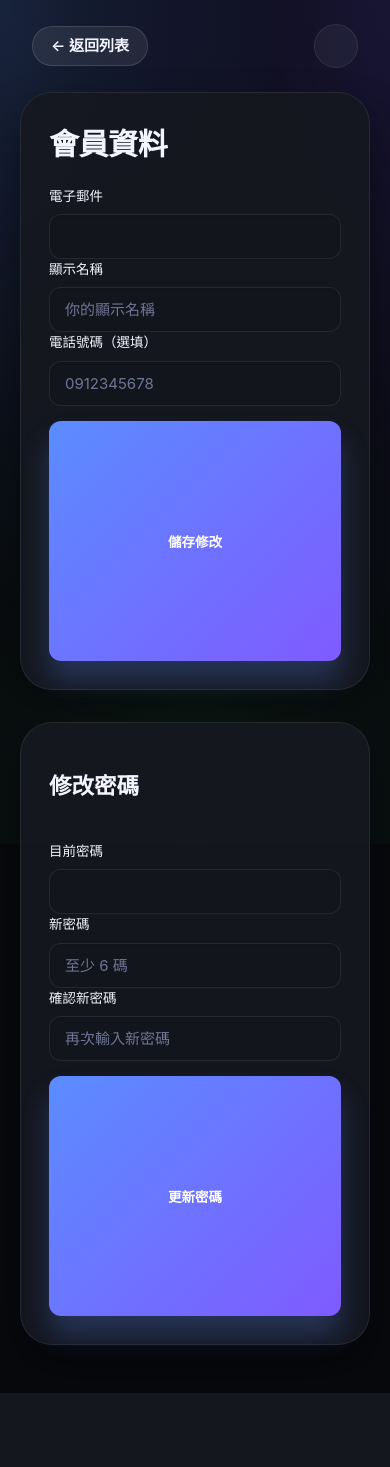
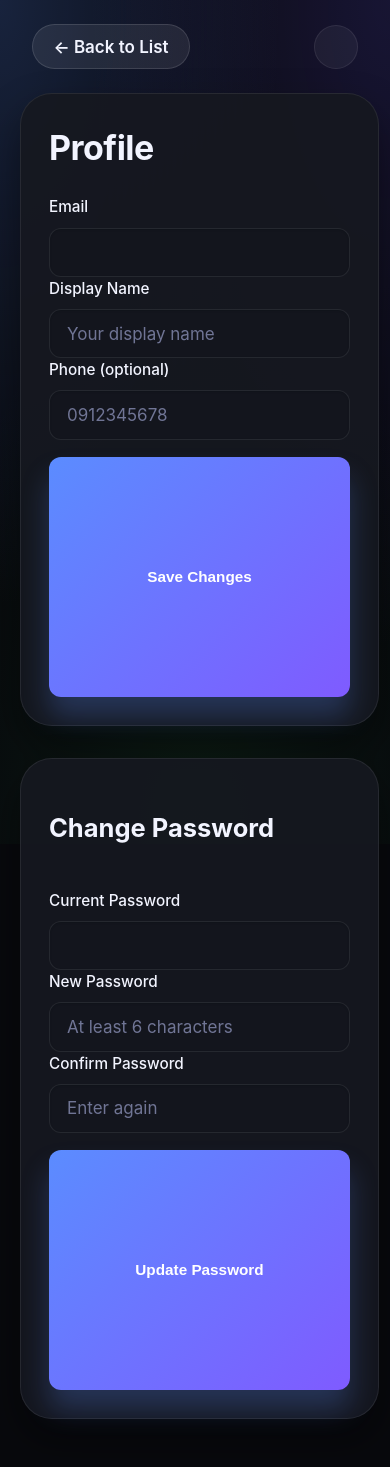
Before and after one commit to slannister/trade-ticket-project, a Flask app: page /profile in a window 390 px wide. Before the commit the page ends 1393 px from the top, so only its background shows below. Run offline with Flask 3, Linux system fonts and the light colour scheme.

Commit message:
feat: improve UI and add i18n for profile page
- Remove "查看詳情" button from listing cards (entire card is clickable)
- Add responsive CSS for mobile/tablet with better breakpoints
- Add i18n support to profile page with data-i18n attributes
- Add data-i18n-placeholder support for input placeholders
- Fix nav sidebar items with proper i18n

Co-Authored-By: Claude Opus 4.7 <noreply@anthropic.com>

```diff
--- a/static/css/styles.css
+++ b/static/css/styles.css
@@ -637,6 +637,79 @@ body[data-theme='light'] .account-menu-item {
     gap: 1rem;
   }
 
+  .listing-grid {
+    grid-template-columns: repeat(auto-fill, minmax(200px, 1fr));
+    gap: 1rem;
+  }
+}
+
+@media (max-width: 540px) {
+  .app-sidebar {
+    padding: 16px;
+  }
+
+  .sidebar-brand h1 {
+    font-size: 1.2rem;
+  }
+
+  .listing-grid {
+    grid-template-columns: repeat(auto-fill, minmax(160px, 1fr));
+    gap: 0.8rem;
+  }
+
+  .listing-card {
+    padding: 1rem;
+  }
+
+  .listing-card-title {
+    font-size: 0.95rem;
+  }
+
+  .listing-card-meta {
+    font-size: 0.75rem;
+  }
+
+  .listing-card-description {
+    display: none;
+  }
+
+  .listing-card-footer {
+    flex-direction: column;
+    align-items: flex-start;
+    gap: 0.5rem;
+  }
+
+  .listing-card-price {
+    flex-direction: column;
+    gap: 0.25rem;
+  }
+
+  .price-label {
+    font-size: 0.7rem;
+  }
+
+  .price-value {
+    font-size: 1rem;
+  }
+
+  .listing-card-favorite {
+    width: 32px;
+    height: 32px;
+  }
+
+  .panel-heading h2 {
+    font-size: 1.25rem;
+  }
+
+  .form-actions {
+    flex-direction: column;
+  }
+
+  .form-actions .primary {
+    width: 100%;
+  }
+}
+
   .header-top {
     flex-direction: column;
     align-items: flex-start;
--- a/static/js/i18n/en.js
+++ b/static/js/i18n/en.js
@@ -11,6 +11,7 @@ export default {
   edit: 'Edit',
   close: 'Close',
   back: 'Back',
+  backToList: '← Back to List',
   submit: 'Submit',
   search: 'Search',
   clear: 'Clear',
@@ -22,6 +23,11 @@ export default {
   myListings: 'My Listings',
   myFavorites: 'My Favorites',
   myMessages: 'My Messages',
+  nav: {
+    messages: 'My Messages',
+    myListings: 'My Listings',
+    myFavorites: 'My Favorites'
+  },
   memberProfile: 'Profile',
   logout: 'Logout',
   loginRegister: 'Login / Register',
@@ -186,6 +192,7 @@ export default {
 
   // Profile
   profile: {
+    pageTitle: 'Profile - TikSwap',
     title: 'Profile',
     email: 'Email',
     displayName: 'Display Name',
@@ -197,8 +204,14 @@ export default {
     passwordSection: 'Change Password',
     currentPassword: 'Current Password',
     newPassword: 'New Password',
+    newPasswordPlaceholder: 'At least 6 characters',
+    confirmPassword: 'Confirm Password',
+    confirmPasswordPlaceholder: 'Enter again',
     updatePassword: 'Update Password',
-    passwordUpdated: 'Password updated'
+    passwordUpdated: 'Password updated',
+    passwordMismatch: 'Passwords do not match',
+    loadFailed: 'Failed to load profile',
+    updateFailed: 'Update failed'
   },
 
   // Favorites
--- a/static/js/i18n/index.js
+++ b/static/js/i18n/index.js
@@ -368,6 +368,20 @@ export function updateStaticContent() {
 
   const backToHomeLink = document.querySelector('#reset-success-container a');
   if (backToHomeLink) backToHomeLink.textContent = isZh ? '返回首頁' : 'Back to Home';
+
+  // data-i18n attributes
+  document.querySelectorAll('[data-i18n]').forEach(el => {
+    const key = el.dataset.i18n;
+    const text = t(key);
+    if (text && text !== key) el.textContent = text;
+  });
+
+  // data-i18n-placeholder attributes
+  document.querySelectorAll('[data-i18n-placeholder]').forEach(el => {
+    const key = el.dataset.i18nPlaceholder;
+    const text = t(key);
+    if (text && text !== key) el.placeholder = text;
+  });
 }
 
 export { SUPPORTED };
--- a/static/js/i18n/zh-TW.js
+++ b/static/js/i18n/zh-TW.js
@@ -11,6 +11,7 @@ export default {
   edit: '編輯',
   close: '關閉',
   back: '返回',
+  backToList: '← 返回列表',
   submit: '送出',
   search: '搜尋',
   clear: '清除',
@@ -22,6 +23,11 @@ export default {
   myListings: '我的刊登',
   myFavorites: '我的最愛',
   myMessages: '我的訊息',
+  nav: {
+    messages: '我的訊息',
+    myListings: '我的刊登',
+    myFavorites: '我的最愛'
+  },
   memberProfile: '會員資料',
   logout: '會員登出',
   loginRegister: '登入 / 註冊',
@@ -186,6 +192,7 @@ export default {
 
   // Profile
   profile: {
+    pageTitle: '會員資料 - TikSwap',
     title: '會員資料',
     email: '電子郵件',
     displayName: '顯示名稱',
@@ -197,8 +204,14 @@ export default {
     passwordSection: '修改密碼',
     currentPassword: '目前密碼',
     newPassword: '新密碼',
+    newPasswordPlaceholder: '至少 6 碼',
+    confirmPassword: '確認新密碼',
+    confirmPasswordPlaceholder: '再次輸入新密碼',
     updatePassword: '更新密碼',
-    passwordUpdated: '密碼已更新'
+    passwordUpdated: '密碼已更新',
+    passwordMismatch: '兩次輸入的密碼不一致',
+    loadFailed: '載入會員資料失敗',
+    updateFailed: '更新失敗'
   },
 
   // Favorites
--- a/templates/index.html
+++ b/templates/index.html
@@ -52,15 +52,15 @@
         <p class="sidebar-personal-label">會員空間</p>
         <button aria-pressed="false" class="sidebar-personal" data-category="my-listings" type="button">
           <span aria-hidden="true" class="nav-indicator"></span>
-          <span>我的刊登</span>
+          <span class="sidebar-personal-label" data-i18n="nav.myListings">我的刊登</span>
         </button>
         <button aria-pressed="false" class="sidebar-personal" data-category="favorites" type="button">
           <span aria-hidden="true" class="nav-indicator"></span>
-          <span>我的最愛</span>
+          <span class="sidebar-personal-label" data-i18n="nav.myFavorites">我的最愛</span>
         </button>
         <button aria-pressed="false" class="sidebar-personal" data-category="messages" type="button">
           <span aria-hidden="true" class="nav-indicator"></span>
-          <span>我的訊息</span>
+          <span class="sidebar-personal-label" data-i18n="nav.messages">我的訊息</span>
           <span class="sidebar-badge" id="messages-badge" hidden>0</span>
         </button>
       </nav>
--- a/templates/profile.html
+++ b/templates/profile.html
@@ -3,36 +3,36 @@
 <head>
   <meta charset="UTF-8" />
   <meta name="viewport" content="width=device-width, initial-scale=1.0" />
-  <title>會員資料 - TikSwap</title>
+  <title data-i18n="profile.pageTitle">會員資料 - TikSwap</title>
   <link rel="stylesheet" href="{{ url_for('static', filename='css/styles.css') }}" />
 </head>
 <body class="detail-page" data-theme="dark">
   <header class="detail-topbar">
-    <a class="detail-back" href="/">← 返回列表</a>
+    <a class="detail-back" href="/" data-i18n="backToList">← 返回列表</a>
     <button id="theme-toggle" class="ghost-button theme-toggle" type="button" aria-label="切換為亮色模式"></button>
   </header>
   <main class="detail-shell">
     <section class="detail-card">
       <div class="detail-content">
         <div class="detail-header">
-          <h1>會員資料</h1>
+          <h1 data-i18n="profile.title">會員資料</h1>
         </div>
 
         <form id="profile-form" class="profile-form">
           <div class="field">
-            <label for="profile-email">電子郵件</label>
+            <label for="profile-email" data-i18n="profile.email">電子郵件</label>
             <input type="email" id="profile-email" name="email" disabled />
           </div>
           <div class="field">
-            <label for="profile-display-name">顯示名稱</label>
-            <input type="text" id="profile-display-name" name="display_name" placeholder="你的顯示名稱" />
+            <label for="profile-display-name" data-i18n="profile.displayName">顯示名稱</label>
+            <input type="text" id="profile-display-name" name="display_name" data-i18n-placeholder="profile.displayNamePlaceholder" placeholder="你的顯示名稱" />
           </div>
           <div class="field">
-            <label for="profile-phone">電話號碼（選填）</label>
-            <input type="tel" id="profile-phone" name="phone" placeholder="0912345678" />
+            <label for="profile-phone" data-i18n="profile.phone">電話號碼（選填）</label>
+            <input type="tel" id="profile-phone" name="phone" data-i18n-placeholder="profile.phonePlaceholder" placeholder="0912345678" />
           </div>
           <div class="form-actions">
-            <button type="submit" class="primary">儲存修改</button>
+            <button type="submit" class="primary" data-i18n="profile.saveChanges">儲存修改</button>
           </div>
         </form>
 
@@ -43,24 +43,24 @@
     <section class="detail-card">
       <div class="detail-content">
         <div class="detail-header">
-          <h2>修改密碼</h2>
+          <h2 data-i18n="profile.passwordSection">修改密碼</h2>
         </div>
 
         <form id="password-form" class="profile-form">
           <div class="field">
-            <label for="current-password">目前密碼</label>
+            <label for="current-password" data-i18n="profile.currentPassword">目前密碼</label>
             <input type="password" id="current-password" name="current_password" required />
           </div>
           <div class="field">
-            <label for="new-password">新密碼</label>
-            <input type="password" id="new-password" name="new_password" placeholder="至少 6 碼" required />
+            <label for="new-password" data-i18n="profile.newPassword">新密碼</label>
+            <input type="password" id="new-password" name="new_password" data-i18n-placeholder="profile.newPasswordPlaceholder" placeholder="至少 6 碼" required />
           </div>
           <div class="field">
-            <label for="confirm-password">確認新密碼</label>
-            <input type="password" id="confirm-password" name="confirm_password" placeholder="再次輸入新密碼" required />
+            <label for="confirm-password" data-i18n="profile.confirmPassword">確認新密碼</label>
+            <input type="password" id="confirm-password" name="confirm_password" data-i18n-placeholder="profile.confirmPasswordPlaceholder" placeholder="再次輸入新密碼" required />
           </div>
           <div class="form-actions">
-            <button type="submit" class="primary">更新密碼</button>
+            <button type="submit" class="primary" data-i18n="profile.updatePassword">更新密碼</button>
           </div>
         </form>
 
@@ -72,6 +72,10 @@
   <script type="module">
     import * as authApi from '/static/js/api/auth.js';
     import { showToast } from '/static/js/utils/dom.js';
+    import { initI18n, getLocale, t, updateStaticContent } from '/static/js/i18n/index.js';
+
+    initI18n();
+    updateStaticContent();
 
     const profileForm = document.getElementById('profile-form');
     const passwordForm = document.getElementById('password-form');
@@ -86,7 +90,7 @@
         document.getElementById('profile-display-name').value = user.display_name || '';
         document.getElementById('profile-phone').value = user.phone || '';
       } catch (err) {
-        showToast('載入會員資料失敗', 'error');
+        showToast(t('profile.loadFailed') || '載入會員資料失敗', 'error');
       }
     }
 
@@ -99,11 +103,11 @@
 
       try {
         const data = await authApi.updateProfile({ display_name: displayName, phone });
-        showToast('會員資料已更新', 'success');
+        showToast(t('profile.profileUpdated'), 'success');
         profileForm.reset();
         await loadProfile();
       } catch (err) {
-        profileMessage.textContent = err.message || '更新失敗';
+        profileMessage.textContent = err.message || t('profile.updateFailed') || '更新失敗';
         profileMessage.className = 'member-message member-message-error';
         profileMessage.hidden = false;
       }
@@ -118,7 +122,7 @@
       const confirmPassword = document.getElementById('confirm-password').value;
 
       if (newPassword !== confirmPassword) {
-        passwordMessage.textContent = '兩次輸入的密碼不一致';
+        passwordMessage.textContent = t('profile.passwordMismatch');
         passwordMessage.className = 'member-message member-message-error';
         passwordMessage.hidden = false;
         return;
@@ -126,10 +130,10 @@
 
       try {
         await authApi.updatePassword(currentPassword, newPassword);
-        showToast('密碼已更新', 'success');
+        showToast(t('profile.passwordUpdated'), 'success');
         passwordForm.reset();
       } catch (err) {
-        passwordMessage.textContent = err.message || '更新失敗';
+        passwordMessage.textContent = err.message || t('profile.updateFailed') || '更新失敗';
         passwordMessage.className = 'member-message member-message-error';
         passwordMessage.hidden = false;
       }
```
Also changed, not shown: static/js/app.js (+0 -7 lines).
